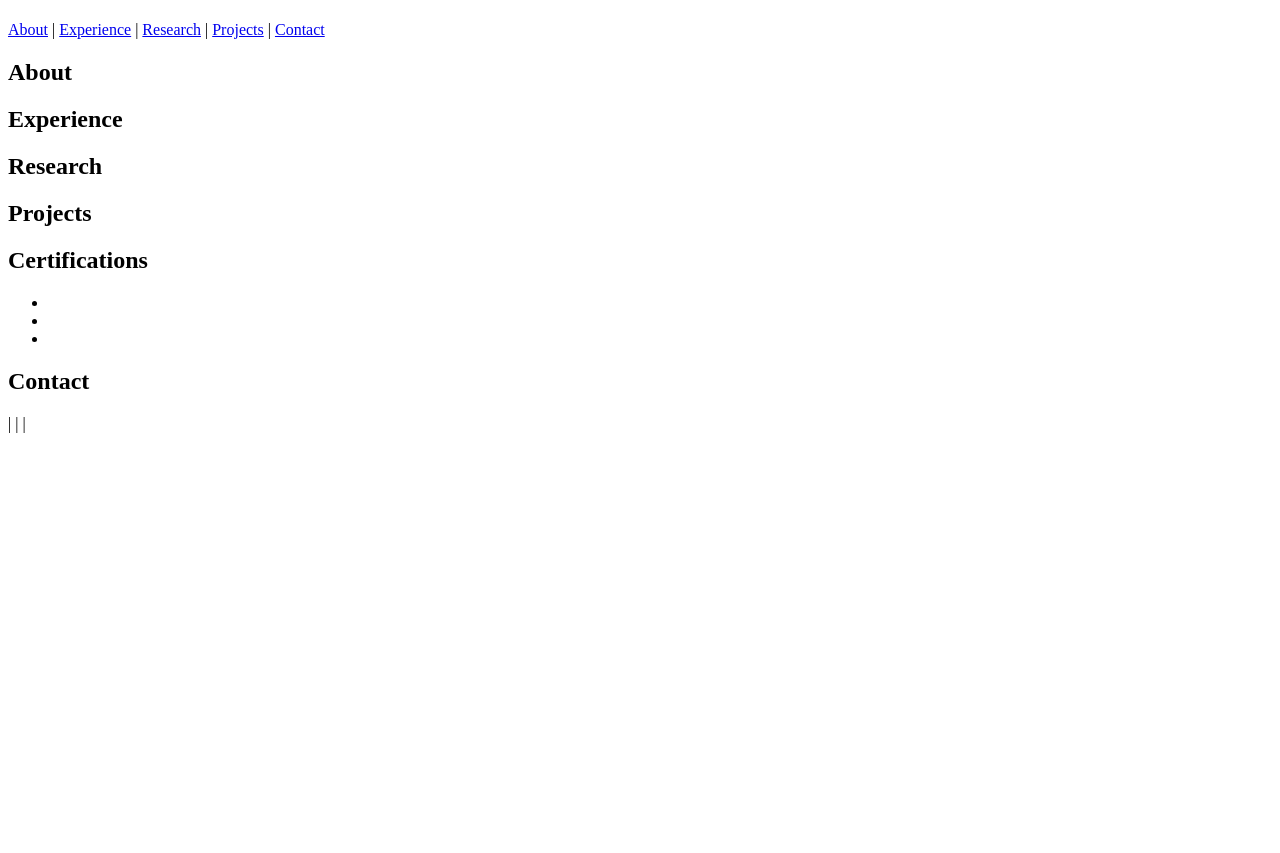
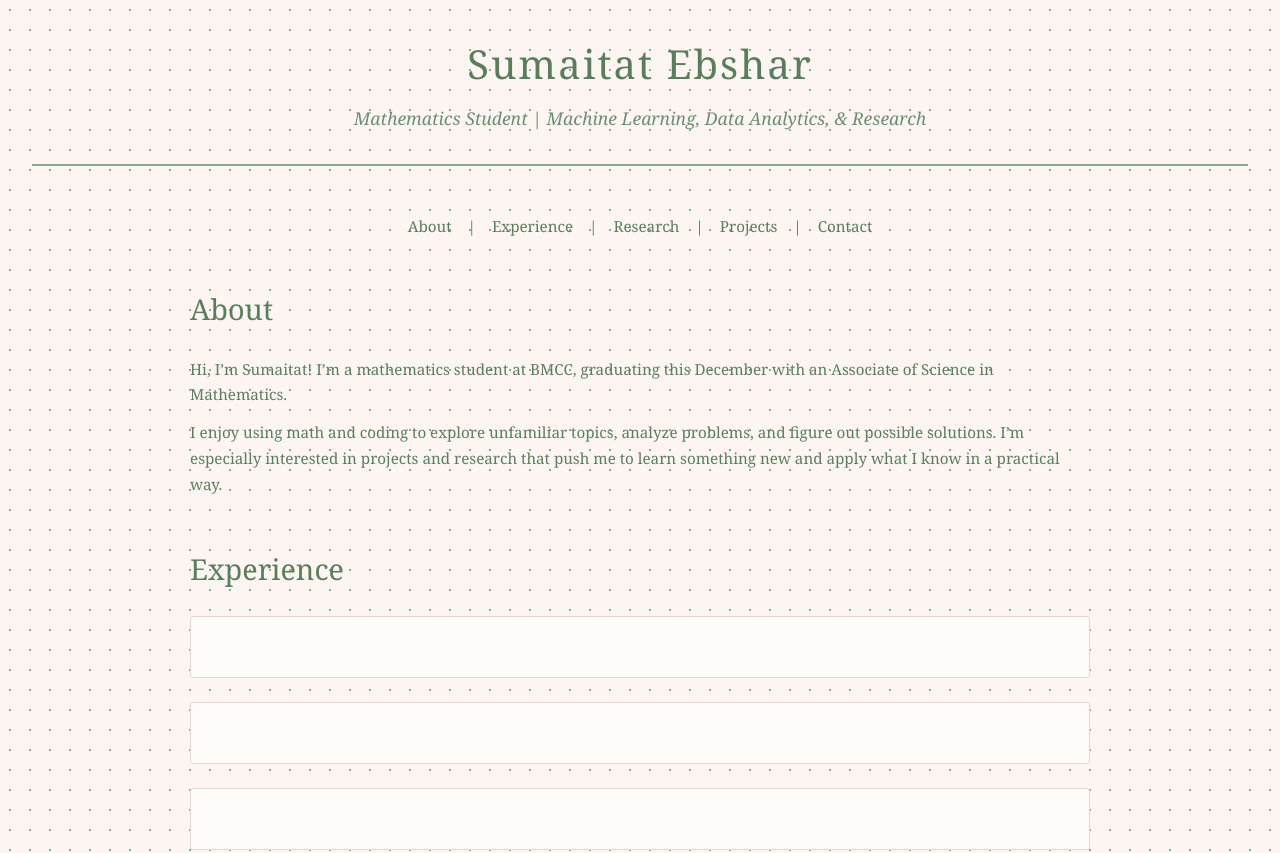
Before and after one commit to sumaitate/sumaitate.github.io, a plain HTML site: page index.html in a window 1280 px wide. Shown: the top 853 px of the page. Before the commit the page ends 800 px from the top, so only its background shows below. Drawn offline with Linux system fonts and the light colour scheme.

Commit message:
modified about section

```diff
--- a/index.html
+++ b/index.html
@@ -3,13 +3,15 @@
 <head>
     <meta charset="UTF-8">
     <meta name="viewport" content="width=device-width, initial-scale=1.0">
-    <title></title>
+    <title>Sumaitat Ebshar</title>
+    <link rel="stylesheet" href="style.css">
 </head>
 <body>
 
 <header>
-    <h1></h1>
-    <p></p>
+    <h1>Sumaitat Ebshar</h1>
+    <p>Mathematics Student | Machine Learning, Data Analytics, & Research</p>
+
 </header>
 
 <nav>
@@ -22,7 +24,14 @@
 
 <section id="about">
     <h2>About</h2>
-    <p></p>
+    <p> Hi, I’m Sumaitat! I’m a mathematics student at BMCC, graduating this December
+        with an Associate of Science in Mathematics.</p>
+
+    <p>
+        I enjoy using math and coding to explore unfamiliar topics, analyze problems,
+        and figure out possible solutions. I’m especially interested in projects and
+        research that push me to learn something new and apply what I know in a practical way.
+    </p>
 </section>
 
 <section id="experience">
@@ -87,10 +96,10 @@
 <footer id="contact">
     <h2>Contact</h2>
     <p>
-        <a href=""></a> |
-        <a href=""></a> |
-        <a href=""></a> |
-        <a href=""></a>
+        <a href="mailto:esumaitat@gmail.com">Email</a> |
+        <a href="https://github.com/sumaitate">GitHub</a> |
+        <a href="https://linkedin.com/in/sumaitat">LinkedIn</a> |
+
     </p>
 </footer>
 
--- a/style.css
+++ b/style.css
@@ -0,0 +1,149 @@
+:root {
+    --bg-main: #FDF5F2;
+    --text-main: #5A7D5C;
+    --text-light: #6B8E6F;
+    --box-bg: #FFFBF9;
+    --box-border: #E8D5CF;
+    --accent: #8BA88D;
+}
+
+* {
+    margin: 0;
+    padding: 0;
+    box-sizing: border-box;
+}
+
+body {
+    font-family: 'Georgia', 'Garamond', serif;
+    color: var(--text-main);
+    background-color: var(--bg-main);
+    background-image:
+            radial-gradient(circle, var(--accent) 1px, transparent 1px);
+    background-size: 20px 20px;
+    background-position: 0 0, 10px 10px;
+    line-height: 1.6;
+    padding: 2rem;
+}
+
+header {
+    text-align: center;
+    margin-bottom: 3rem;
+    padding-bottom: 2rem;
+    border-bottom: 2px solid var(--accent);
+}
+
+h1 {
+    font-size: 2.5rem;
+    font-weight: 400;
+    letter-spacing: 0.05em;
+    margin-bottom: 0.5rem;
+}
+
+header p {
+    font-size: 1.1rem;
+    color: var(--text-light);
+    font-style: italic;
+}
+
+nav {
+    text-align: center;
+    margin-bottom: 3rem;
+    font-size: 0.95rem;
+}
+
+nav a {
+    color: var(--text-main);
+    text-decoration: none;
+    margin: 0 0.75rem;
+    transition: color 0.2s;
+}
+
+nav a:hover {
+    color: var(--accent);
+}
+
+section {
+    margin-bottom: 3rem;
+    max-width: 900px;
+    margin-left: auto;
+    margin-right: auto;
+}
+
+h2 {
+    font-size: 1.8rem;
+    font-weight: 400;
+    margin-bottom: 1.5rem;
+    color: var(--text-main);
+}
+
+section > div {
+    background-color: var(--box-bg);
+    border: 1px solid var(--box-border);
+    padding: 1.5rem;
+    margin-bottom: 1.5rem;
+    border-radius: 3px;
+}
+
+h3 {
+    font-size: 1.2rem;
+    font-weight: 500;
+    margin-bottom: 0.5rem;
+    color: var(--text-main);
+}
+
+strong {
+    font-weight: 600;
+    color: var(--accent);
+}
+
+section p {
+    margin-bottom: 0.75rem;
+    font-size: 0.95rem;
+    line-height: 1.7;
+}
+
+ul {
+    margin-left: 2rem;
+}
+
+ul li {
+    margin-bottom: 0.5rem;
+    font-size: 0.95rem;
+}
+
+footer {
+    text-align: center;
+    padding: 2rem;
+    border-top: 2px solid var(--accent);
+    margin-top: 3rem;
+}
+
+footer h2 {
+    font-size: 1.4rem;
+    margin-bottom: 1rem;
+}
+
+footer a {
+    color: var(--text-main);
+    text-decoration: none;
+    transition: color 0.2s;
+}
+
+footer a:hover {
+    color: var(--accent);
+}
+
+@media (max-width: 600px) {
+    h1 {
+        font-size: 1.8rem;
+    }
+    nav {
+        font-size: 0.85rem;
+    }
+    nav a {
+        margin: 0 0.4rem;
+    }
+    section > div {
+        padding: 1rem;
+    }
+}
```
